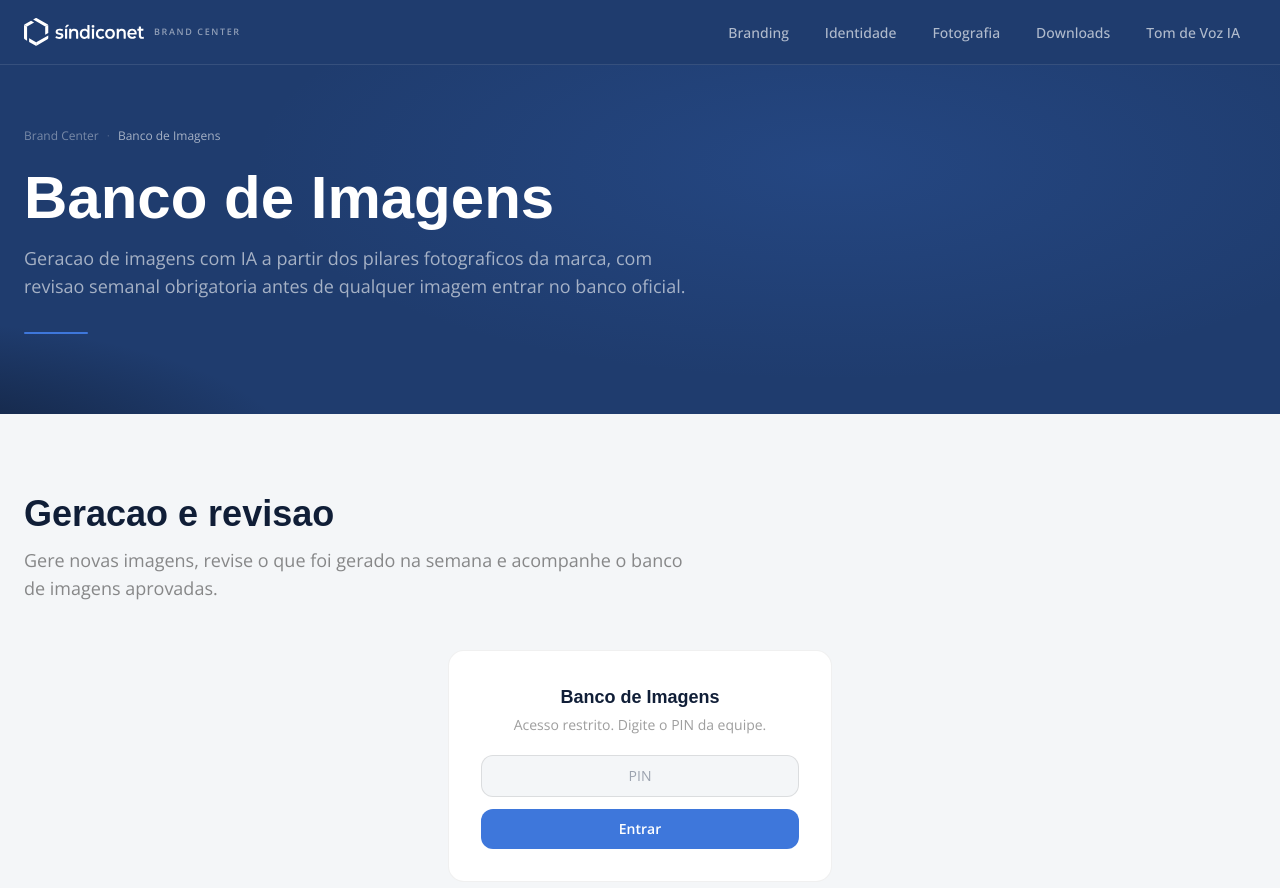
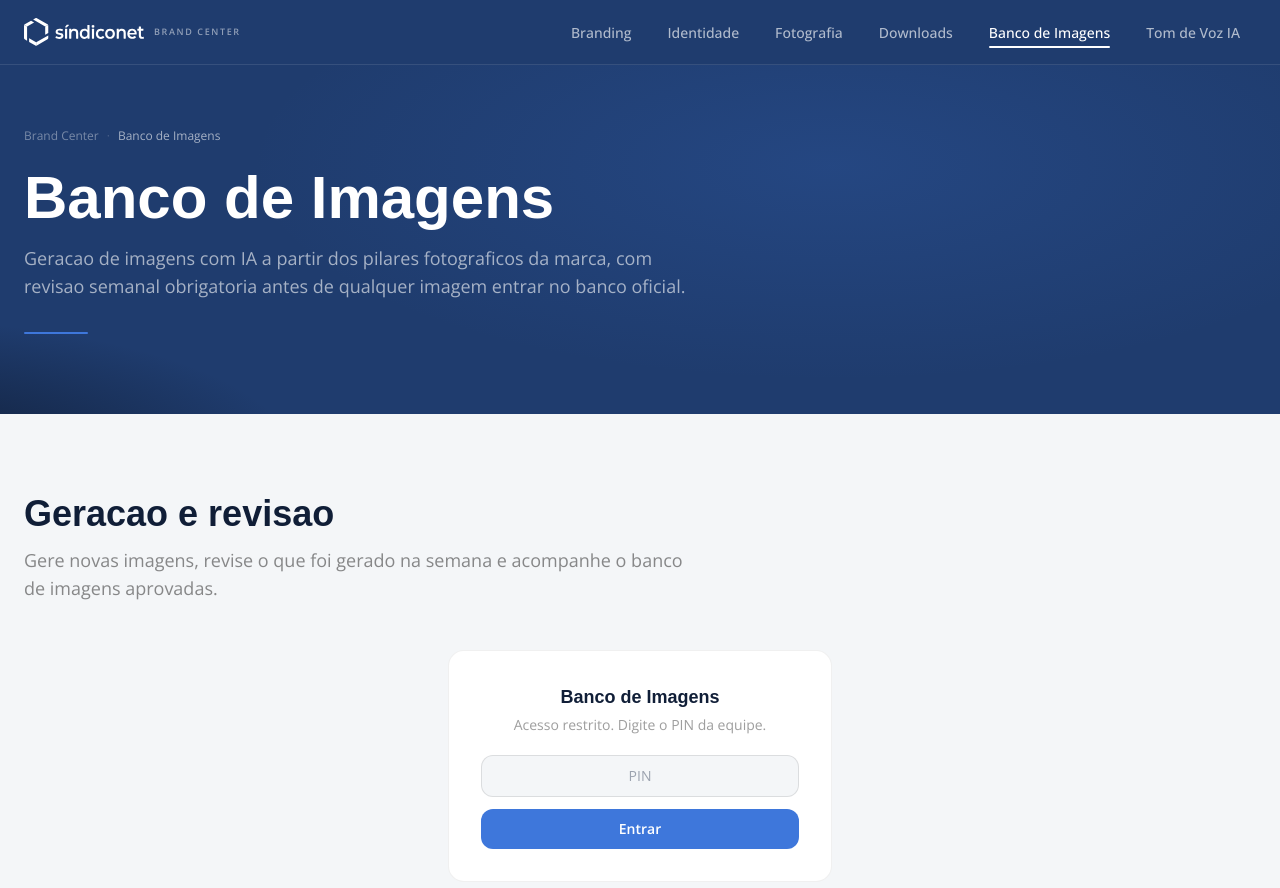
Before and after one commit to mayaracolinsindiconet/sindiconet-brand-center, a Next.js app: page /banco-imagens in a window 1280 px wide. Shown: the top 888 px of the page. Built offline with nearby package versions, Linux system fonts and the light colour scheme.

Commit message:
Update BrandNav.tsx

```diff
--- a/components/layout/BrandNav.tsx
+++ b/components/layout/BrandNav.tsx
@@ -6,17 +6,18 @@ import Image from 'next/image'
 import { usePathname } from 'next/navigation'
 import { motion, AnimatePresence } from 'framer-motion'
 
-// ─── Nav structure ────────────────────────────────────────────────────────────
+// --- Nav structure ----------------------------------------------------------
 
 const allLinks = [
-  { href: '/branding',    label: 'Branding'    },
-  { href: '/identidade',  label: 'Identidade'  },
-  { href: '/fotografia',  label: 'Fotografia'  },
-  { href: '/downloads',   label: 'Downloads'   },
-  { href: '/tom-de-voz',  label: 'Tom de Voz IA', highlight: true },
+  { href: '/branding',      label: 'Branding'    },
+  { href: '/identidade',    label: 'Identidade'  },
+  { href: '/fotografia',    label: 'Fotografia'  },
+  { href: '/downloads',     label: 'Downloads'   },
+  { href: '/banco-imagens', label: 'Banco de Imagens' },
+  { href: '/tom-de-voz',    label: 'Tom de Voz IA', highlight: true },
 ]
 
-// ─── Component ────────────────────────────────────────────────────────────────
+// --- Component ---------------------------------------------------------------
 
 export function BrandNav() {
   const [scrolled,   setScrolled]   = useState(false)
@@ -139,7 +140,7 @@ export function BrandNav() {
   )
 }
 
-// ─── Logo ─────────────────────────────────────────────────────────────────────
+// --- Logo ----------------------------------------------------------------------
 
 function SindiconetLogo({ scrolled }: { scrolled: boolean }) {
   const src = scrolled
```
